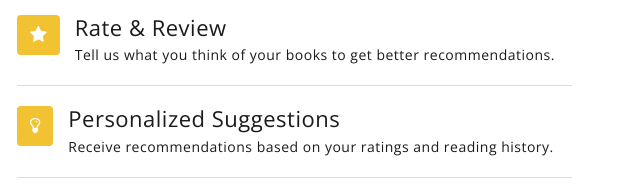
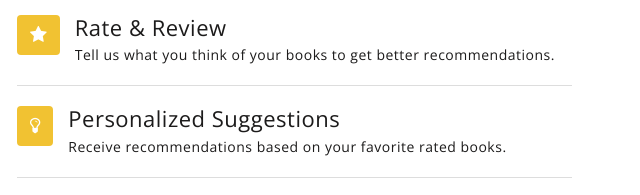
Before and after one commit to Sellucose/landing-page, a plain HTML site: page index.html in a window 1280 px wide. Shown: the part 1320-1515 px from the top of the page, 638-1278 px from the left. Drawn offline with nearby package versions, Linux system fonts and the light colour scheme.

Commit message:
change the personalized suggestions description

```diff
--- a/index.html
+++ b/index.html
@@ -163,7 +163,7 @@
 												</div>
 												<div class="media-body">
 													<h3 class="media-heading">Personalized Suggestions</h3>
-													<p>Receive recommendations based on your ratings and reading history.</p>
+													<p>Receive recommendations based on your favorite rated books.</p>
 												</div>
 											</div>
 
```
